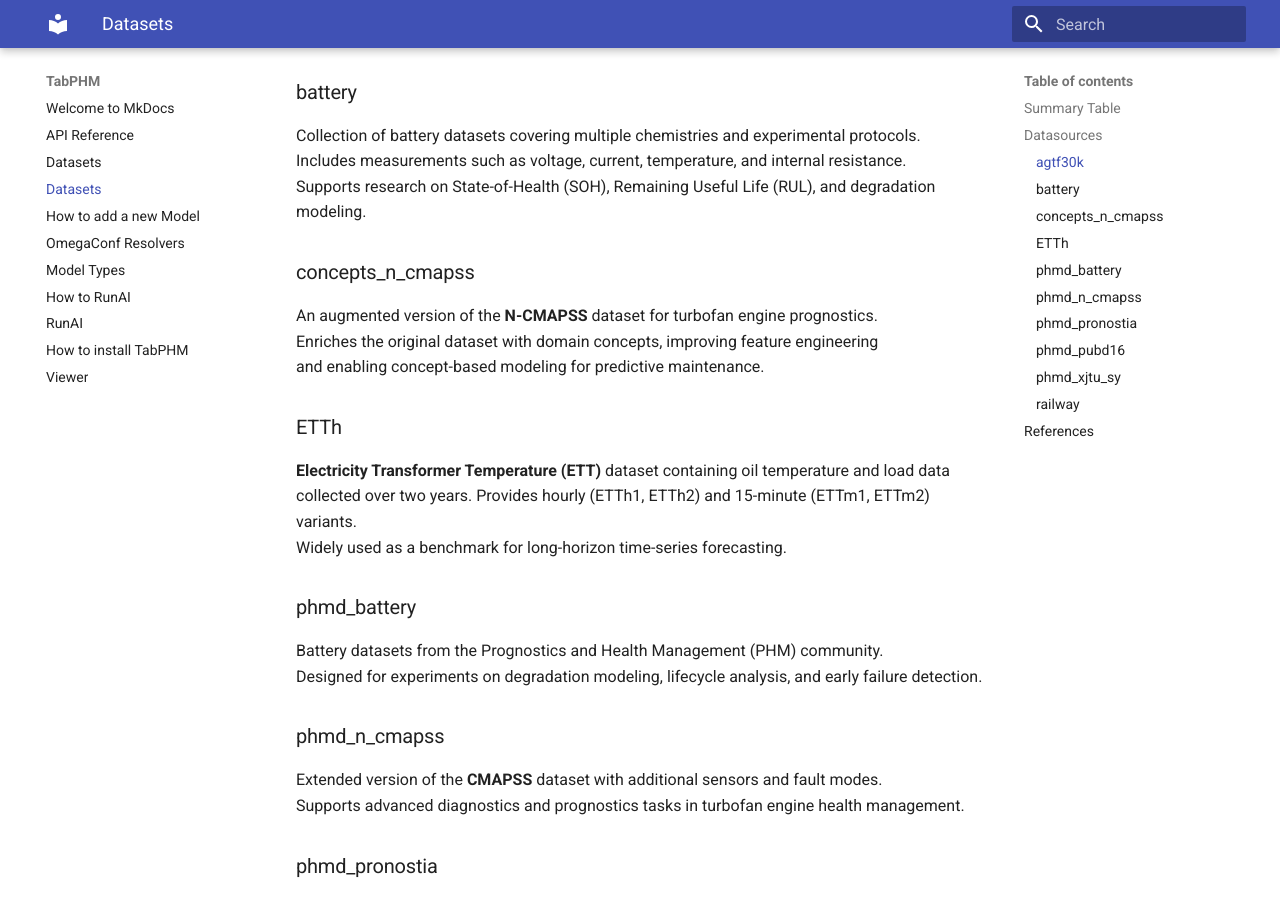
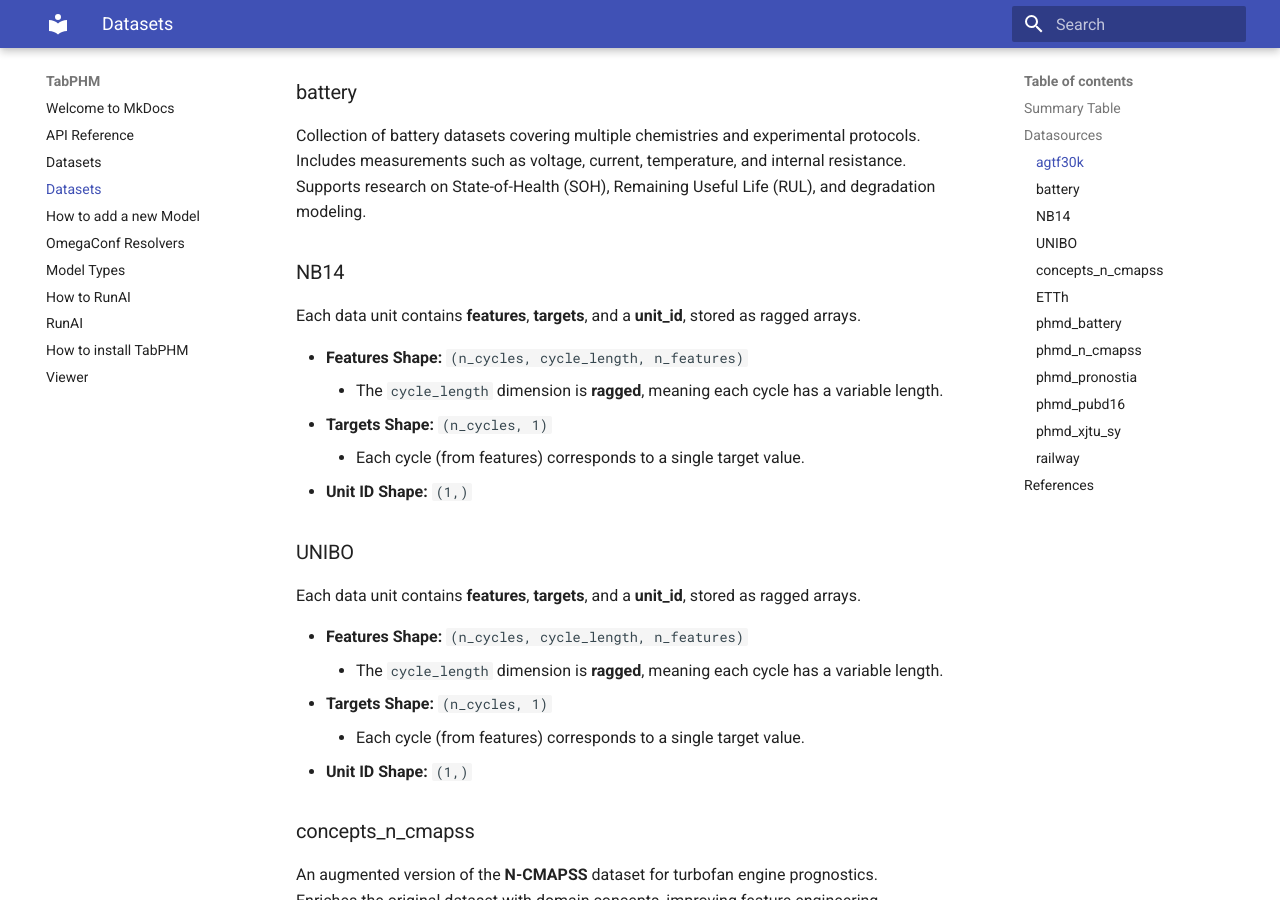
Before and after one commit to EPFL-IMOS/picid, an MkDocs documentation site: the page built from docs/datasources.md, in a window 1280 px wide and 900 px high, scrolled down 1597 px. Built offline with MkDocs 1.6.1 and Material for MkDocs 9.7.7, drawn with Linux system fonts in a browser that asks for light colours.

Commit message:
updated the datasource desctiption docs

```diff
--- a/docs/datasources.md
+++ b/docs/datasources.md
@@ -32,6 +32,26 @@ Captures diverse equipment and sensor types, enabling benchmarking of predictive
 Collection of battery datasets covering multiple chemistries and experimental protocols.
 Includes measurements such as voltage, current, temperature, and internal resistance.
 Supports research on State-of-Health (SOH), Remaining Useful Life (RUL), and degradation modeling.
+
+### NB14
+
+Each data unit contains **features**, **targets**, and a **unit_id**, stored as ragged arrays.
+
+* **Features Shape:** `(n_cycles, cycle_length, n_features)`
+    * The `cycle_length` dimension is **ragged**, meaning each cycle has a variable length.
+* **Targets Shape:** `(n_cycles, 1)`
+    * Each cycle (from features) corresponds to a single target value.
+* **Unit ID Shape:** `(1,)`
+
+### UNIBO
+
+Each data unit contains **features**, **targets**, and a **unit_id**, stored as ragged arrays.
+
+* **Features Shape:** `(n_cycles, cycle_length, n_features)`
+    * The `cycle_length` dimension is **ragged**, meaning each cycle has a variable length.
+* **Targets Shape:** `(n_cycles, 1)`
+    * Each cycle (from features) corresponds to a single target value.
+* **Unit ID Shape:** `(1,)`
 
 ### concepts_n_cmapss
 An augmented version of the **N-CMAPSS** dataset for turbofan engine prognostics.
@@ -70,6 +90,9 @@ Supports fault detection, early fault prediction, and prognostics.
 Railway equipment dataset for predictive maintenance and anomaly detection.
 Covers multiple subsystems and sensor modalities, supporting comprehensive reliability analysis.
 
+
+
+
 ---
 
 ## References
```
